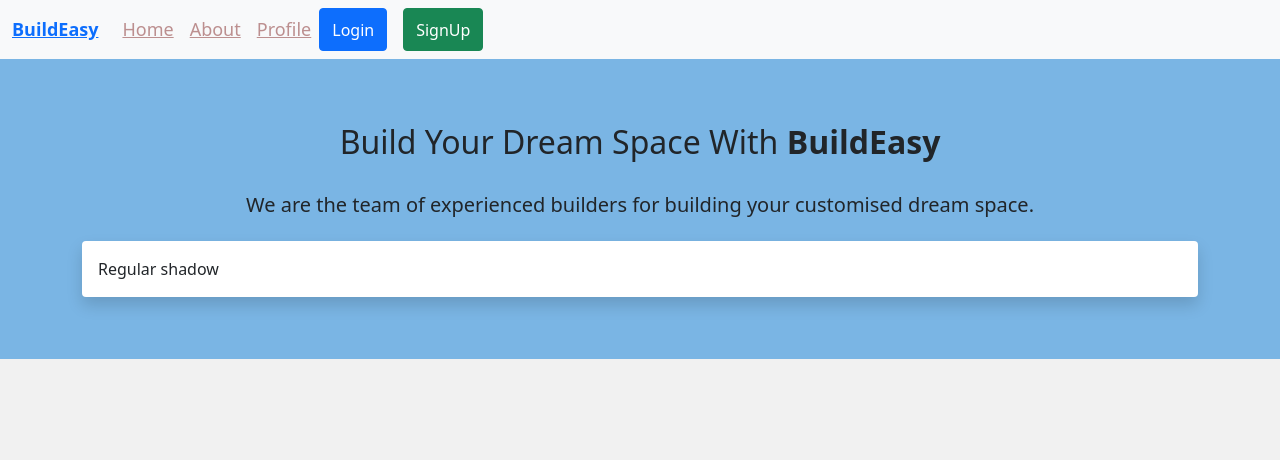
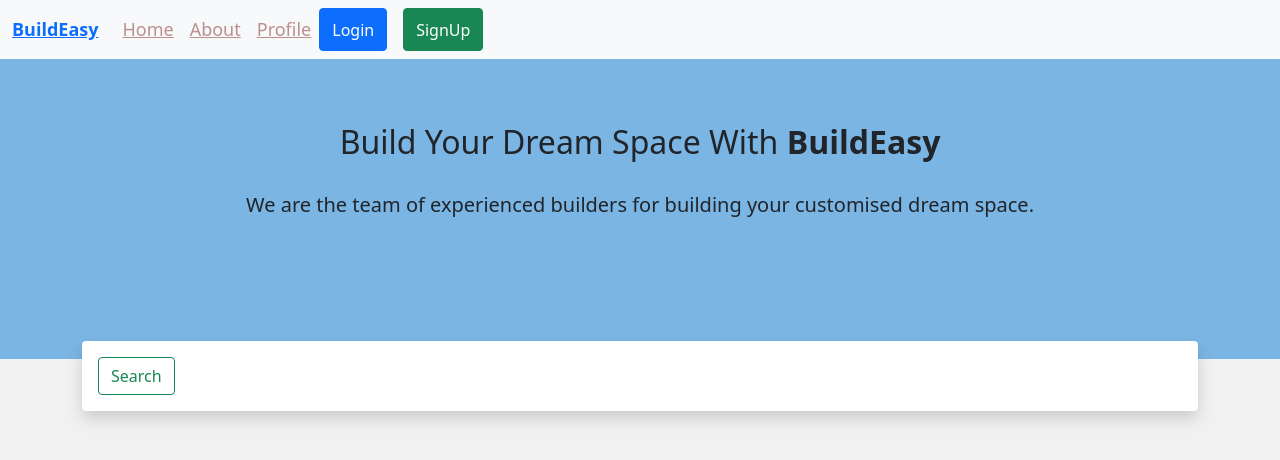
Before and after one commit to widhiwadher/widhi-react-20-10, a React (Create React App) app: page / in a window 1280 px wide. Shown: the top 460 px of the page. Built offline with nearby package versions, Linux system fonts and the light colour scheme.

Commit message:
search button on

```diff
--- a/src/App.css
+++ b/src/App.css
@@ -64,3 +64,7 @@ h1 {
   height: 300px;
 
 }
+
+.shadow {
+  margin-top: 100px;
+}
--- a/src/components/Searchbox.js
+++ b/src/components/Searchbox.js
@@ -1,9 +1,11 @@
 import React from 'react'
-
+import Button from 'react-bootstrap/Button'
 const Searchbox = () => {
     return (
         <div>
-            <div class="shadow p-3 mb-5 bg-body rounded">Regular shadow</div>
+            <div class="shadow p-3 mb-5 bg-body rounded">
+            <Button variant="outline-success">Search</Button>{' '}
+            </div>
         </div>
     )
 }
```
Also changed, not shown: 1 other file (tests, documents, lock files or other folders).
